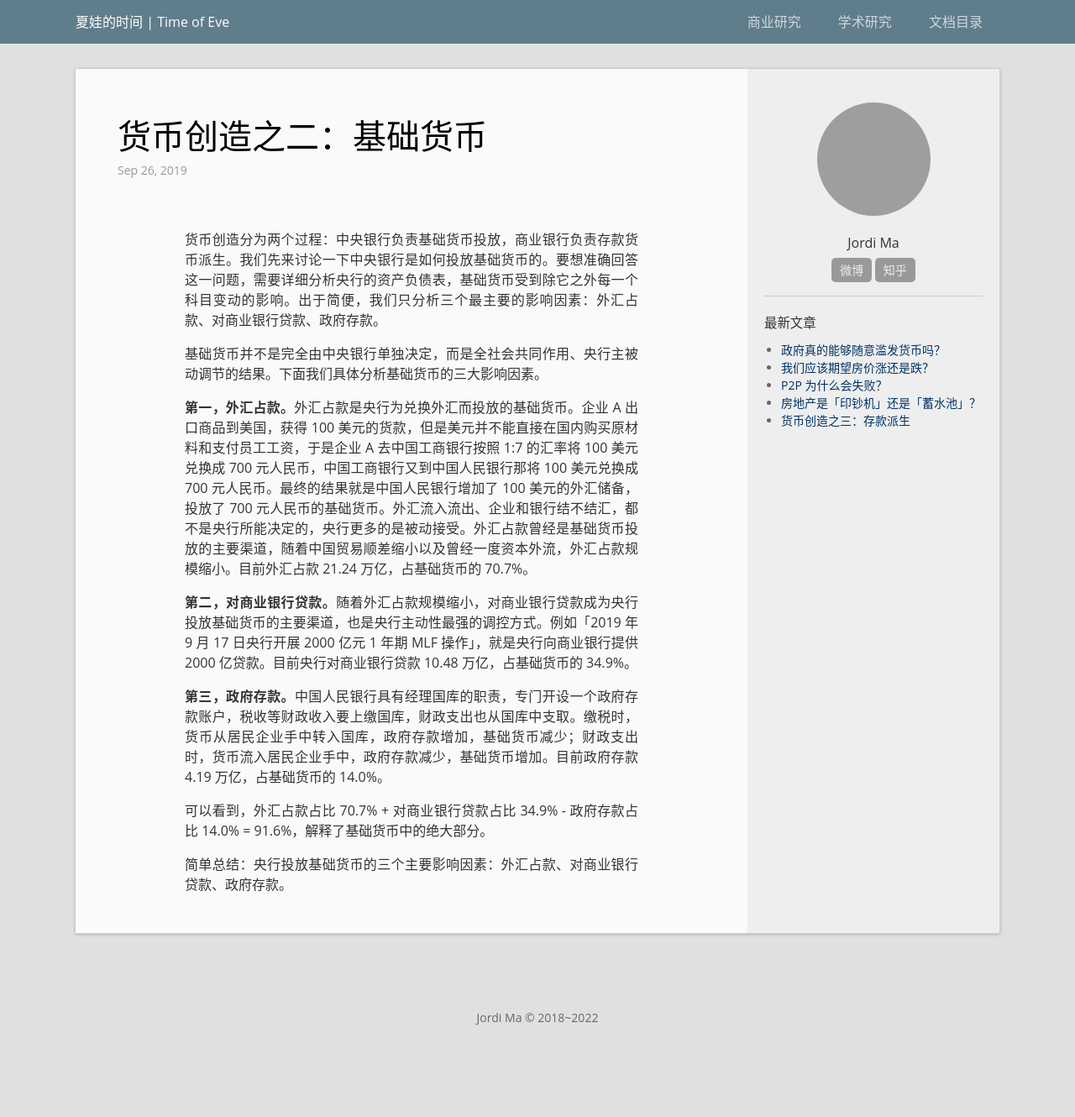
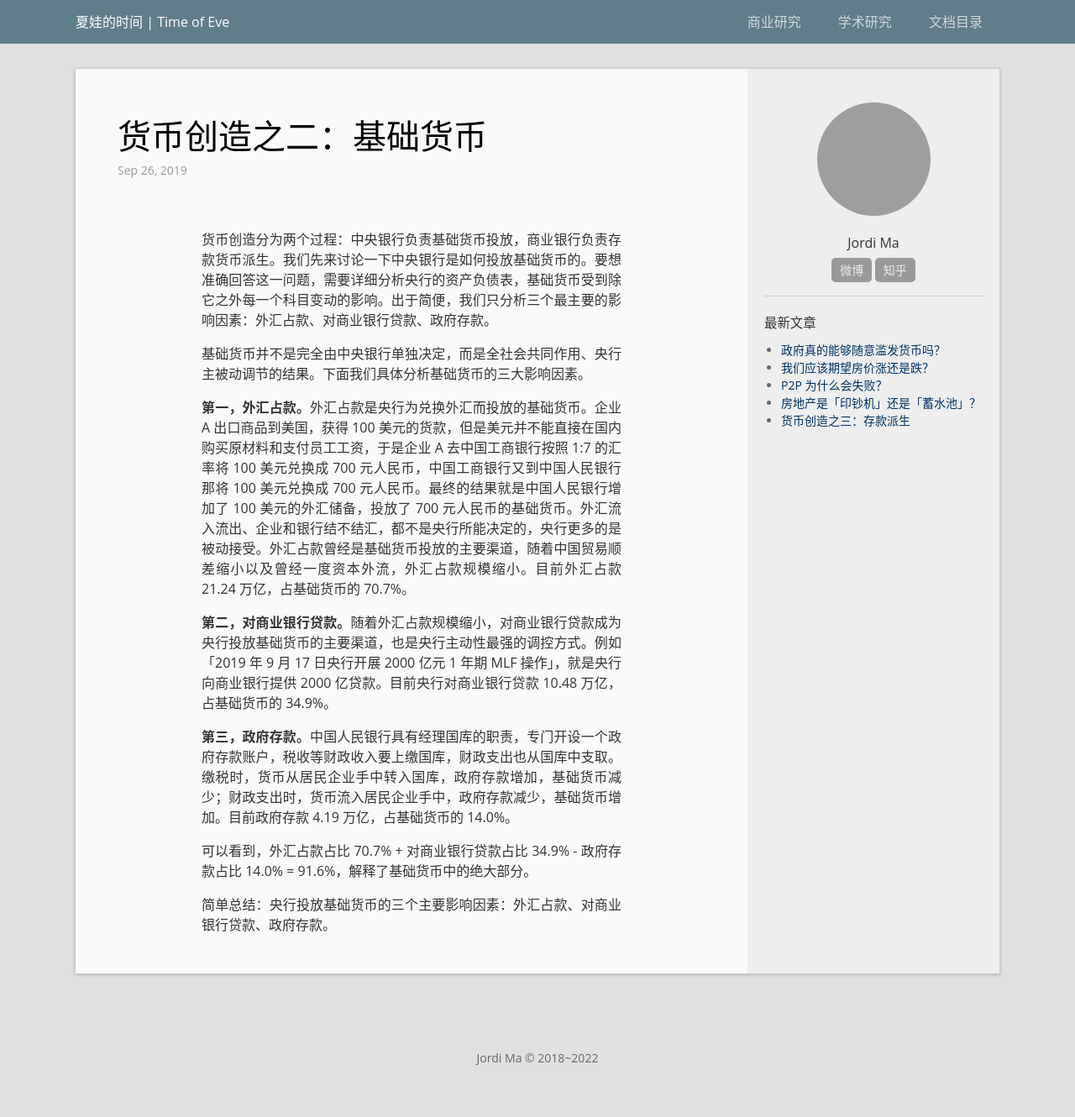
Before and after one commit to majiajin/majiajin.github.io, a Jekyll site: the page built from _posts/2019-09-26-monetary-base.md, in a window 1280 px wide. Shown: the whole page at 84% size. Built offline with Jekyll 4.4.1, drawn with Linux system fonts in a browser that asks for light colours; before the commit the page ends 1282 px from its top, so only the background shows below that; grey boxes are pictures that could not be loaded.

Commit message:
Update _post.scss

```diff
--- a/_sass/_post.scss
+++ b/_sass/_post.scss
@@ -24,8 +24,8 @@
     }
     .post-content {
         color: #333;
-	padding-left: 100px;
-	padding-right: 100px;
+	padding-left: 120px;
+	padding-right: 120px;
 
         h1,h2,h3,h4,h5,h6 {
             color: #000;
```
